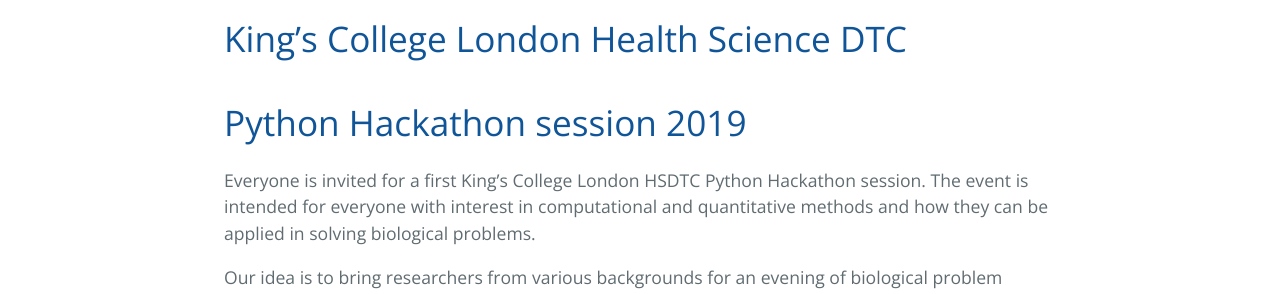
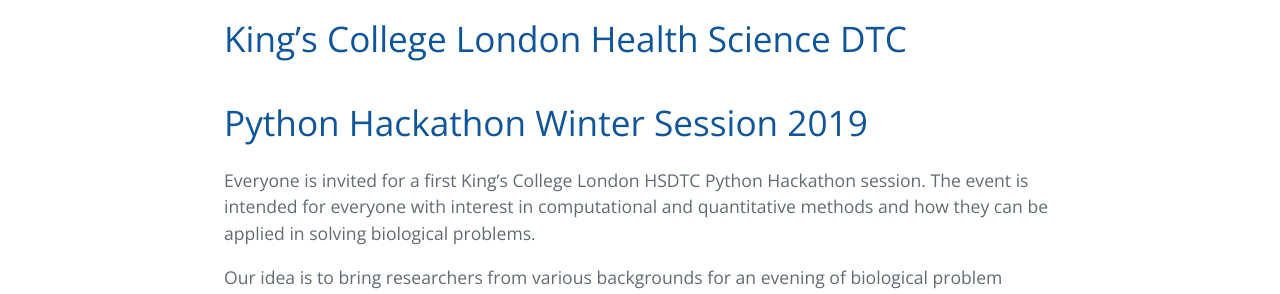
Before and after one commit to KHSDTC/Hackathon2019, a Jekyll site: the page built from index.md, in a window 1280 px wide. Shown: the part 337-631 px from the top of the page. Built offline with Jekyll 4.4.1, drawn with Linux system fonts in a browser that asks for light colours; our own code applies the rules of GitHub Pages for plain Markdown files.

Commit message:
Update index.md

```diff
--- a/index.md
+++ b/index.md
@@ -4,7 +4,7 @@ layout: default
 
 # King's College London Health Science DTC
 
-# Python Hackathon session 2019
+# Python Hackathon Winter Session 2019
 
 Everyone is invited for a first King's College London HSDTC Python Hackathon session. The event is intended for everyone with interest in computational and quantitative methods and how they can be applied in solving biological problems.
 
```
